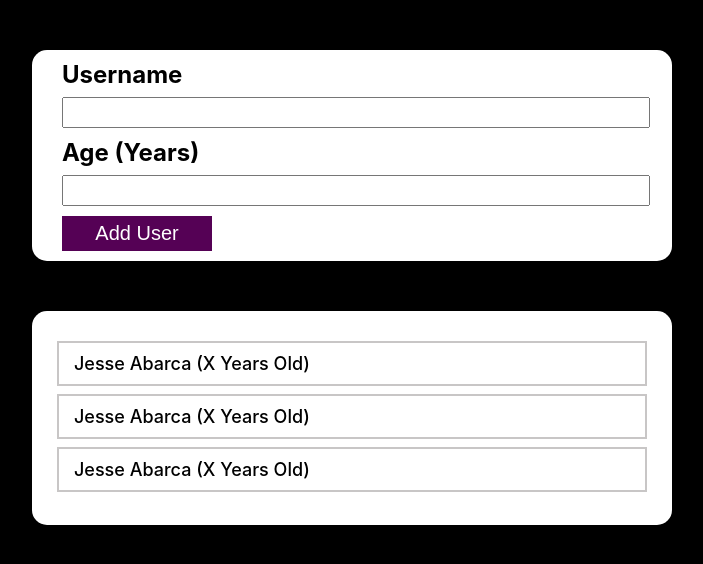
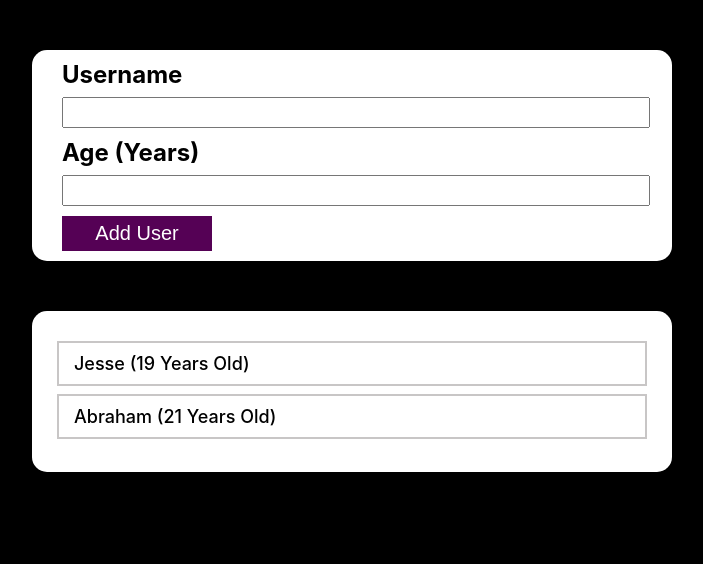
Before and after one commit to JAbarca09/01-starting-setup, a React (Create React App) app in the folder 01-practice-project/: page / in a window 1280 px wide. Shown: the top 564 px of the page, without its empty margins (288-991 px from the left). Built offline with nearby package versions, Linux system fonts and the light colour scheme.

Commit message:
Mapping through users in Users component

```diff
--- a/01-practice-project/src/App.js
+++ b/01-practice-project/src/App.js
@@ -3,8 +3,8 @@ import Users from './Components/Users';
 import './App.css';
 
 const DUMMY_USERS = [
-  {"Username": "Jesse", "Age" : "19"},
-  {"Username": "Abraham", "Age" : "21"}
+  {"Username": "Jesse", "Age" : "19", "key": "User1"},
+  {"Username": "Abraham", "Age" : "21", "key": "User2"}
 ]
 
 function App() {
--- a/01-practice-project/src/Components/Users.js
+++ b/01-practice-project/src/Components/Users.js
@@ -2,14 +2,21 @@ import React from "react";
 import styles from "./Users.module.css";
 
 const Users = (props) => {
+
+    const usersArr = props.usersArr;
+
     //Go through the lists of users and render them!
     return (
         <div className={styles.ParentDiv}>
             <div className={styles.BackgroundForUsersComponent}>
                 <div className={styles.ParentUserPadding}>
-                    <p className={styles.user}>Jesse Abarca (X Years Old)</p>
-                    <p className={styles.user}>Jesse Abarca (X Years Old)</p>
-                    <p className={styles.user}>Jesse Abarca (X Years Old)</p>
+                    {
+                        usersArr.map(user => {
+                            return(
+                                <p key={user.key} className={styles.user}>{user.Username} ({user.Age} Years Old)</p>
+                            )
+                        })
+                    }
                 </div>
             </div>
         </div>
```
